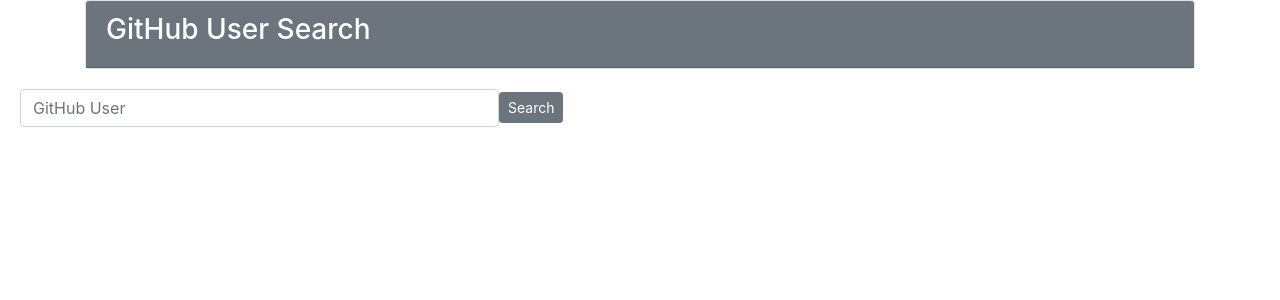
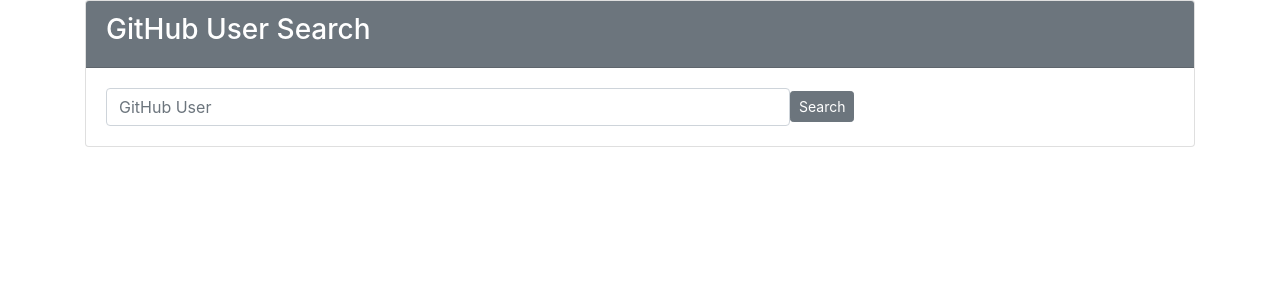
Before and after one commit to Mariga123/Github.com, an Angular app: page / in a window 1280 px wide. Shown: the top 300 px of the page. Built offline with nearby package versions, Linux system fonts and the light colour scheme.

Commit message:
nest the search bar form in the home navbar

```diff
--- a/src/app/app.component.html
+++ b/src/app/app.component.html
@@ -1,3 +1,2 @@
 <app-navbar></app-navbar>
-<app-search></app-search>
 <router-outlet></router-outlet>
--- a/src/app/navbar/navbar.component.html
+++ b/src/app/navbar/navbar.component.html
@@ -5,6 +5,9 @@
                 <div class="card-header bg-secondary text-white">
                     <h3>GitHub User Search</h3>
                 </div>
+                <div>
+                    <app-search></app-search>
+                </div>
             </div>
         </div>
     </div>
--- a/src/app/search/search.component.html
+++ b/src/app/search/search.component.html
@@ -1,7 +1,7 @@
 <div class="card-body">
     <form class="form-inline">
         <div class="form-group">
-            <input size="40" type="serch" class="form-control" placeholder="GitHub User">
+            <input size="60" type="serch" class="form-control" placeholder="GitHub User">
         </div>
         <div>
           <input type="submit" value="Search" class="btn btn-secondary btn-sm">
```
